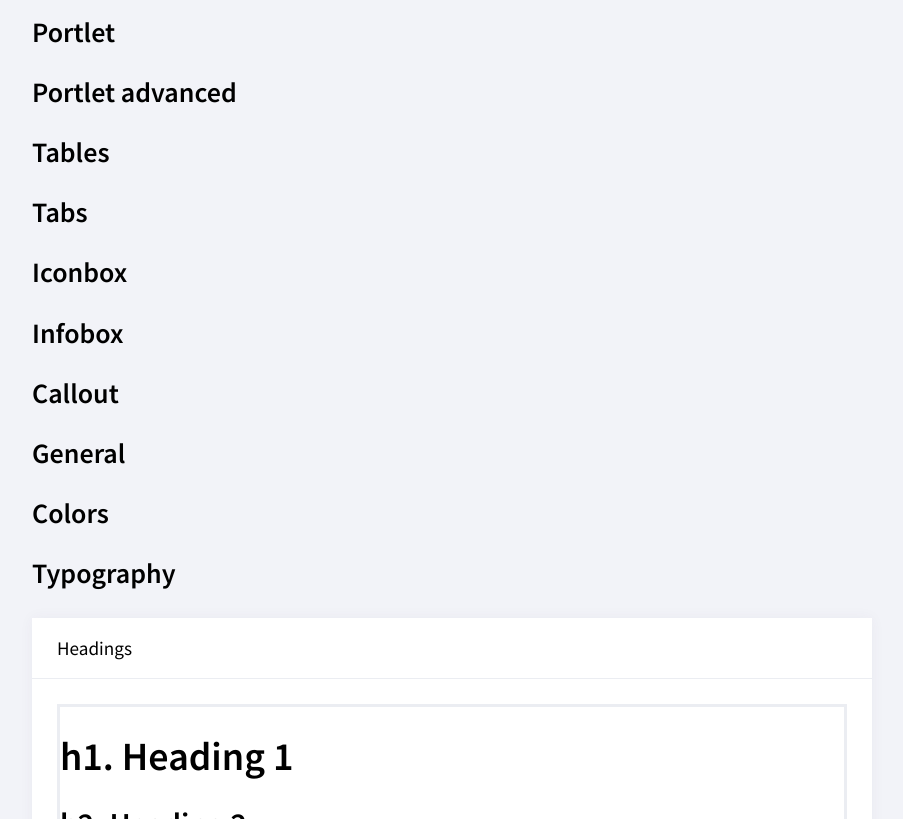
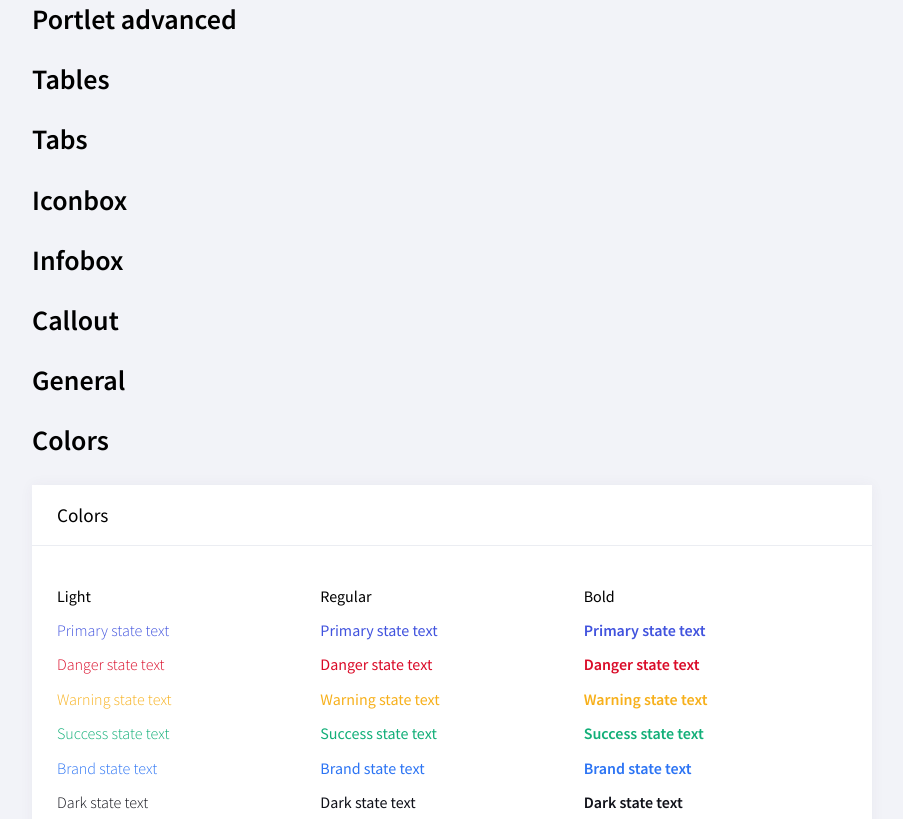
Before and after one commit to phansen88/asta, a website: page examples.html in a window 1280 px wide. Shown: the part 2821-3640 px from the top of the page, without its empty margins (188-1091 px from the left). Drawn offline with Linux system fonts and the light colour scheme.

Commit message:
Updated styling, added new variables

```diff
--- a/examples.html
+++ b/examples.html
@@ -103,7 +103,6 @@
             </div>
         </div>
         <h3>Accordions</h3>
-        <h1>Accordions</h1>
         <div class="a-item">
             <div class="a-item__heading">Accordion basic</div>
             <div class="a-item__body">
@@ -173,11 +172,43 @@
         <h3>Callout</h3>
         <h3>General</h3>
         <h3>Colors</h3>
+        <div class="a-item">
+            <div class="a-item__heading">Colors</div>
+            <div class="a-item__body" style="flex-direction: row; flex-wrap: wrap;">
+                <div style="width: 33.33333%">
+                    <p>Light</p>
+                    <p class="a-primary a-light">Primary state text</p>
+                    <p class="a-danger a-light">Danger state text</p>
+                    <p class="a-warning a-light">Warning state text</p>
+                    <p class="a-success a-light">Success state text</p>
+                    <p class="a-brand a-light">Brand state text</p>
+                    <p class="a-dark a-light">Dark state text</p>
+                </div>
+                <div style="width: 33.33333%">
+                    <p>Regular</p>
+                    <p class="a-primary">Primary state text</p>
+                    <p class="a-danger">Danger state text</p>
+                    <p class="a-warning">Warning state text</p>
+                    <p class="a-success">Success state text</p>
+                    <p class="a-brand">Brand state text</p>
+                    <p class="a-dark">Dark state text</p>
+                </div>
+                <div style="width: 33.33333%">
+                    <p>Bold</p>
+                    <p class="a-primary a-bold">Primary state text</p>
+                    <p class="a-danger a-bold">Danger state text</p>
+                    <p class="a-warning a-bold">Warning state text</p>
+                    <p class="a-success a-bold">Success state text</p>
+                    <p class="a-brand a-bold">Brand state text</p>
+                    <p class="a-dark a-bold">Dark state text</p>
+                </div>
+            </div>
+        </div>
         <h3>Typography</h3>
         <div class="a-item">
             <div class="a-item__heading">Headings</div>
             <div class="a-item__body">
-                <div class="a-item__section a-item__section--border">
+                <div class="a-item__section">
                     <h1>h1. Heading 1</h1>
                     <h2>h2. Heading 2</h2>
                     <h3>h3. Heading 3</h3>
--- a/src/sass/base/_typography.scss
+++ b/src/sass/base/_typography.scss
@@ -16,3 +16,27 @@ h5 {
 h6 {
     font-size: 1rem;
 }
+.a-light {
+    font-weight: 300;
+}
+.a-bold {
+    font-weight: 600;
+}
+.a-primary {
+    color: $a-primary;
+}
+.a-danger {
+    color: $a-danger;
+}
+.a-warning {
+    color: $a-warning;
+}
+.a-success {
+    color: $a-success;
+}
+.a-brand {
+    color: $a-brand;
+}
+.a-dark {
+    color: $a-dark;
+}
--- a/src/sass/utilities/_variables.scss
+++ b/src/sass/utilities/_variables.scss
@@ -2,3 +2,11 @@ $white: #fff;
 $shadow-white: #ebedf2;
 $shadowlol: #888ca2;
 $link-blue: #2c77f4;
+
+/* Default Colors */
+$a-primary: #4153de;
+$a-danger: #da0b28;
+$a-warning: #f7b01b;
+$a-success: #12af78;
+$a-brand: #2c74f4;
+$a-dark: #101119;
```
Also changed, not shown: dist/css/styles.css, 1 other file.
